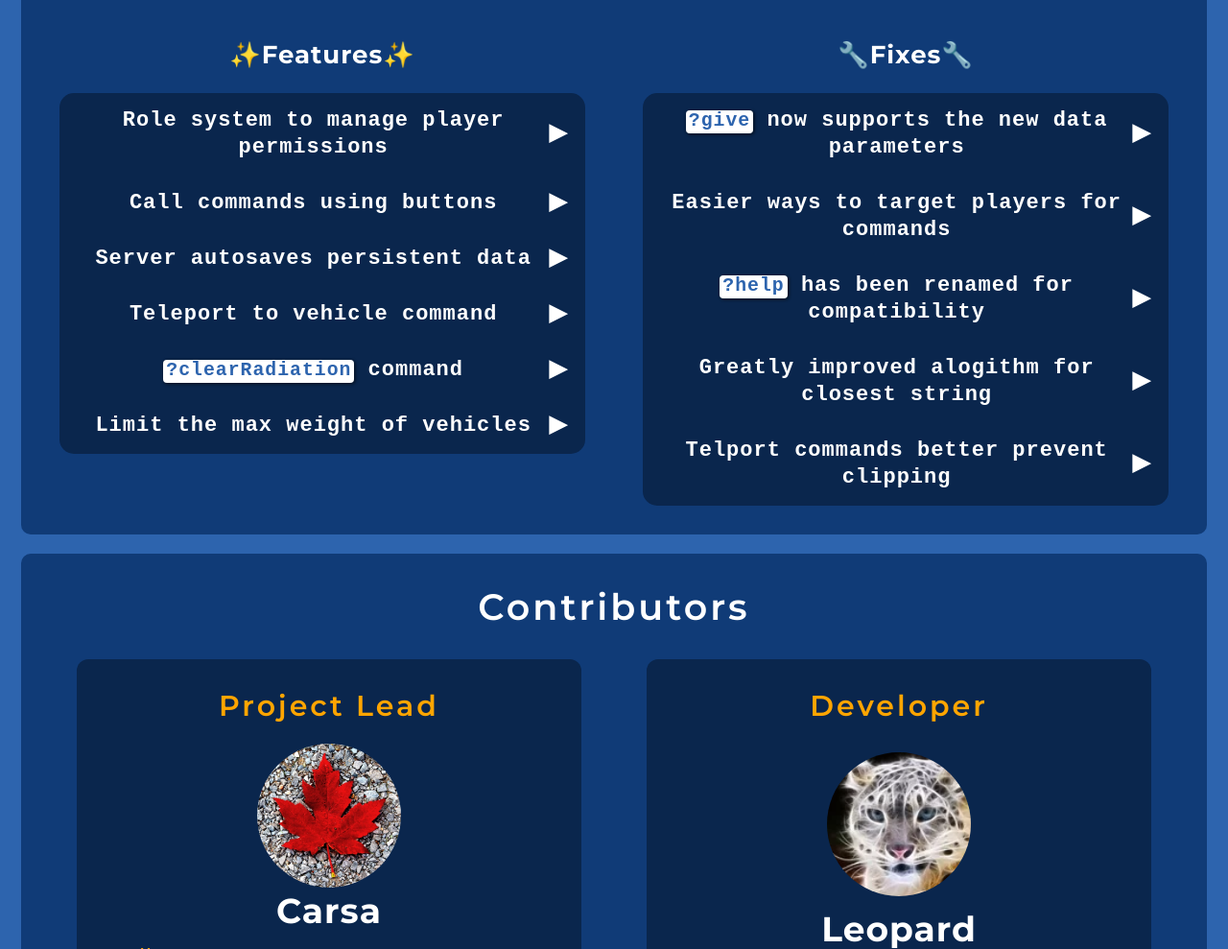
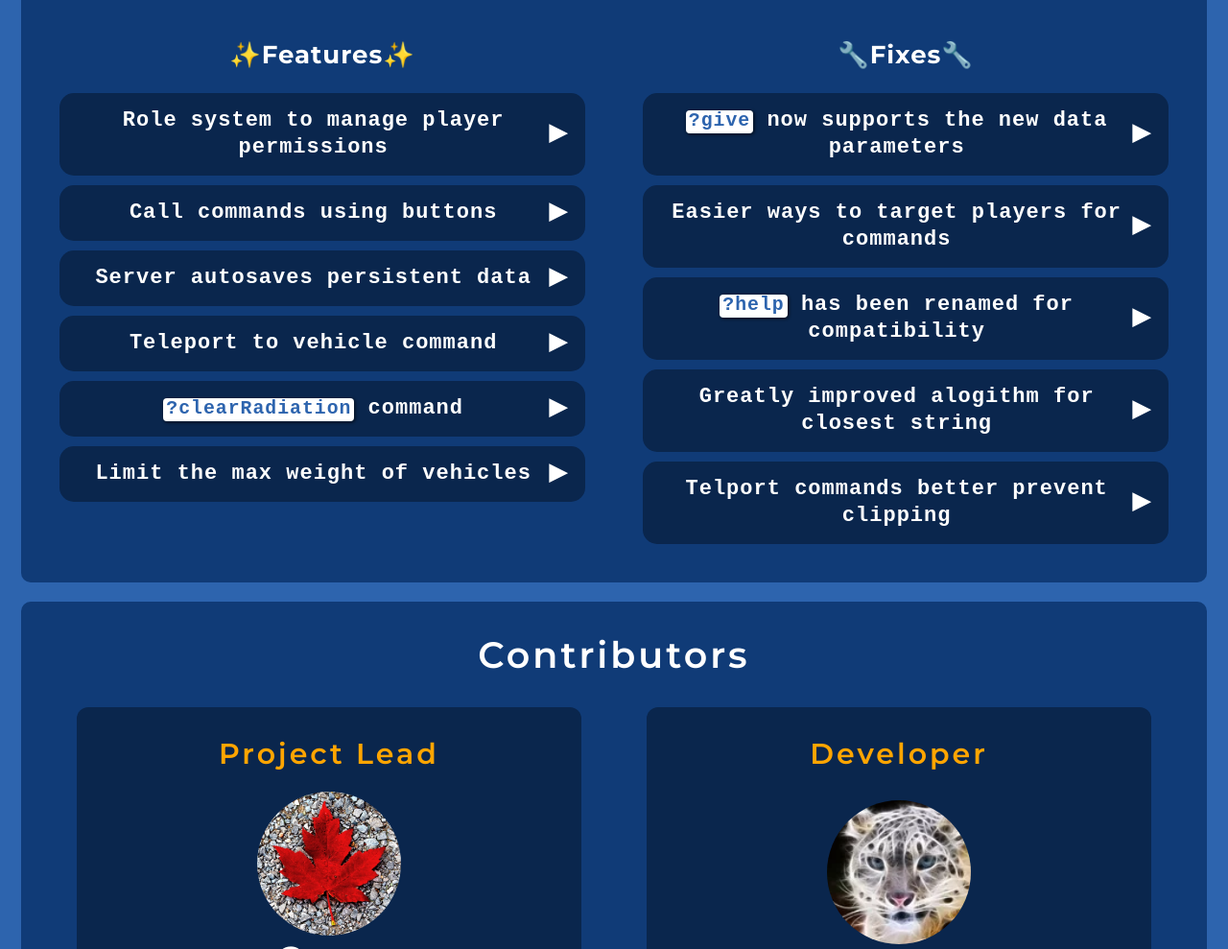
Before and after one commit to carsakiller/cc-website, a plain HTML site: page index.html in a window 1280 px wide. Shown: the part 1503-2492 px from the top of the page at 96% size. Drawn offline with Linux system fonts and the light colour scheme; a web font is replaced by a local one.

Commit message:
Seperate accordians

```diff
--- a/css/index.css
+++ b/css/index.css
@@ -68,15 +68,13 @@ svg {
 	align-items: center;
 }
 
-.accordion:first-of-type .summary {
+.accordion .summary {
 	border-radius: 15px 15px 0px 0px;
 }
 
-.accordion[closed]:last-of-type .summary {
-	border-radius: 0px 0px 15px 15px;
-}
+.accordion[closed] .summary {border-radius: 15px;}
 
-.accordion:last-of-type p {
+.accordion p {
 	border-radius: 0px 0px 15px 15px;
 }
 
--- a/css/master.css
+++ b/css/master.css
@@ -147,7 +147,7 @@ main > section {
 }
 
 .accordion {
-	margin: 0px auto;
+	margin: 10px auto;
 }
 
 .accordion > .content {
```
